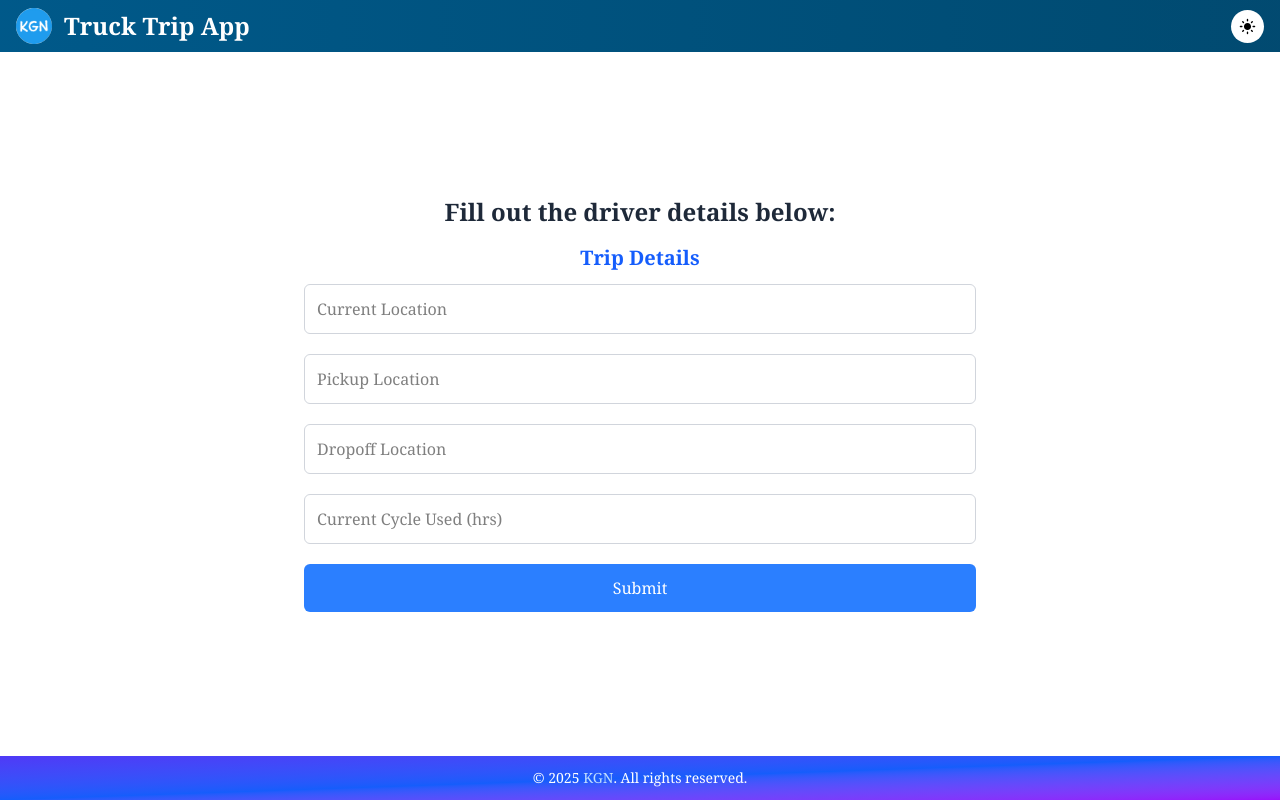
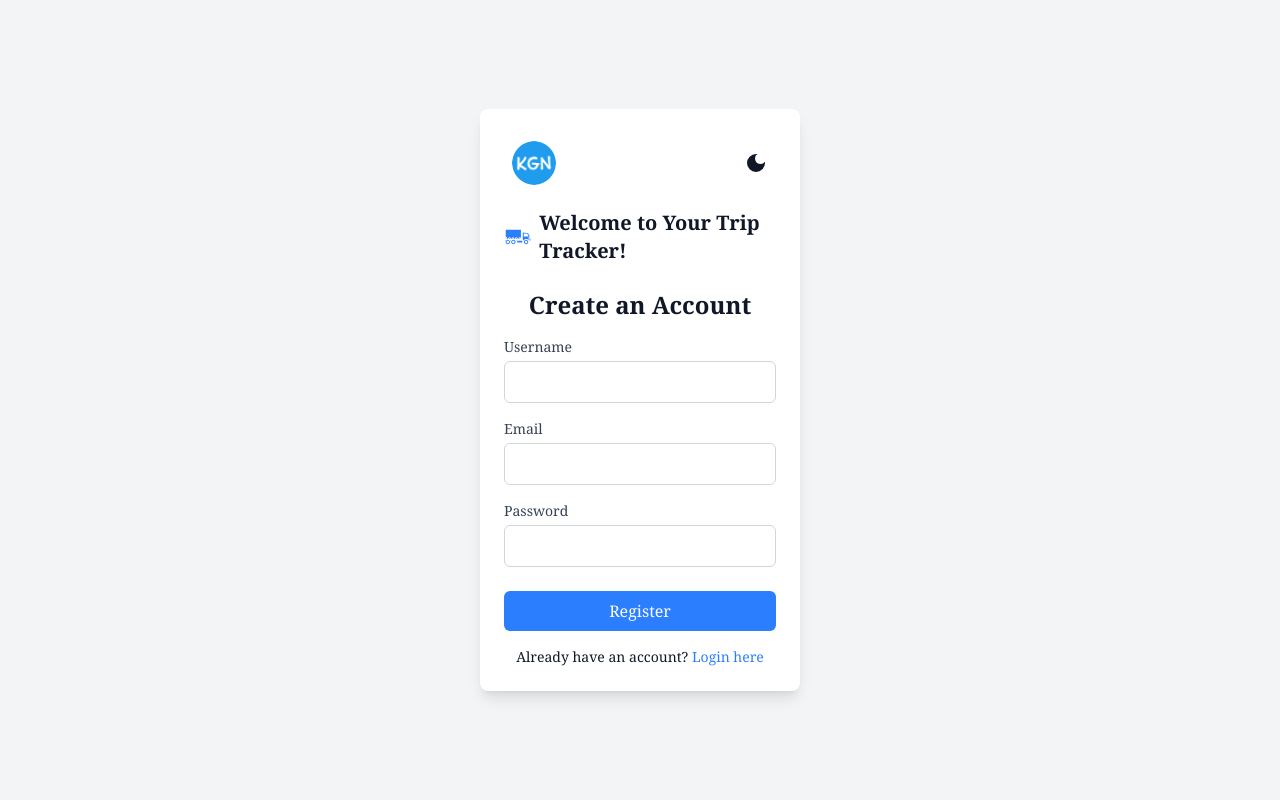
Before and after one commit to kaberege/kgn-fe-reactjs, a React (Vite) app in the folder truck-trip-log/: page / in a window 1280 px wide. Built offline with nearby package versions, Linux system fonts and the light colour scheme.

Commit message:
added login & register functionalities

```diff
--- a/truck-trip-log/index.html
+++ b/truck-trip-log/index.html
@@ -5,7 +5,7 @@
   <meta charset="UTF-8" />
   <link rel="icon" type="image/jpeg" href="/favicon.jpg" />
   <meta name="viewport" content="width=device-width, initial-scale=1.0" />
-  <title>Truck-Trip-Log</title>
+  <title>Truck Trip App</title>
   <link rel="stylesheet" href="https://unpkg.com/leaflet@1.9.4/dist/leaflet.css"
     integrity="sha256-p4NxAoJBhIIN+hmNHrzRCf9tD/miZyoHS5obTRR9BMY=" crossorigin="" />
 </head>
--- a/truck-trip-log/src/components/DriverForm.tsx
+++ b/truck-trip-log/src/components/DriverForm.tsx
@@ -137,7 +137,7 @@ const DriverForm = () => {
     return (
         <div className='pt-2'>
             {/* Back to Map Button */}
-            <Link to="/map" className=" bg-blue-500 text-xs text-amber-300 hover:bg-blue-600 transition-colors p-1 rounded-lg shadow-md">
+            <Link to="/truck/map" className=" bg-blue-500 text-xs text-amber-300 hover:bg-blue-600 transition-colors p-1 rounded-lg shadow-md">
                 Back to Map
             </Link>
             <div className="max-w-2xl mx-auto bg-stone-100 border border-stone-600 rounded-lg p-1 mt-2 mb-7 sm:p-6 shadow-lg dark:bg-gray-800">
--- a/truck-trip-log/src/components/DriverLogs.tsx
+++ b/truck-trip-log/src/components/DriverLogs.tsx
@@ -10,7 +10,7 @@ const DriverLogs = () => {
         <div className='p-5'>
             <div className='flex gap-2'>
                 {/* Back to Home Button */}
-                <Link to="/" >
+                <Link to="/truck" >
                     <button className=" bg-blue-500 text-xs text-amber-300 hover:bg-blue-600
                      p-1 rounded-lg shadow-md focus:outline-none focus:ring-2 focus:ring-blue-400
                   focus:ring-opacity-75 transition-all cursor-pointer
--- a/truck-trip-log/src/components/MapView.tsx
+++ b/truck-trip-log/src/components/MapView.tsx
@@ -241,12 +241,14 @@ const MapView = () => {
   return (
     <div className="container relative">
       {/* Back to Home Button */}
-      <Link to="/" className=" bg-blue-500 text-xs text-amber-300 hover:bg-blue-600 transition-colors p-1 rounded-lg shadow-md">
+      <Link to="/truck" className=" bg-blue-500 text-xs text-amber-300 hover:bg-blue-600 transition-colors p-1 rounded-lg shadow-md">
         Back to Home
       </Link>
 
       {/* Map container */}
-      <div id="map" style={{ height: "450px", width: "100%", marginTop: "10px" }} />
+      <div id="map" style={{ height: "450px", width: "100%", marginTop: "10px", borderRadius: "10px" }} />
+
+       {/* Route details component*/}
       <RouteDetails
         error={error}
         loading={loading}
--- a/truck-trip-log/src/components/RouteDetails.tsx
+++ b/truck-trip-log/src/components/RouteDetails.tsx
@@ -87,7 +87,7 @@ const RouteDetails = ({ error, loading, fetchRoute, routeDistance, routeDuration
 
           {!loading && !error && (
             <Link
-            to={`/eld-log/${currentCycleUsed}`}
+            to={`/truck/eld-log/${currentCycleUsed}`}
             className=' flex justify-center' >
               <button className="mt-2 w-17 text-[11px] cursor-pointer font-semibold bg-green-500 hover:bg-green-400 transition-colors p-1 rounded">
                 View Logs
--- a/truck-trip-log/src/components/TripForm.tsx
+++ b/truck-trip-log/src/components/TripForm.tsx
@@ -82,7 +82,7 @@ const TripForm = () => {
       setTripDetails(driverTripData);
       localStorage.setItem("driverTripData", JSON.stringify(driverTripData)); // Send trip details to the local storage
       // Navigate and pass the coordinates/location as state to MapView
-      navigate('/map');
+      navigate('/truck/map');
     } else {
       alert('One or more locations could not be geocoded.');
     }
--- /dev/null
+++ b/truck-trip-log/src/pages/Login.tsx
@@ -0,0 +1,93 @@
+import React, { useState } from 'react';
+import { useNavigate, Link } from 'react-router-dom';
+import axios from 'axios';
+import { MdDarkMode, MdLightMode } from 'react-icons/md';
+import { GiTruck } from 'react-icons/gi';
+import logo from '../assets/favicon.jpg';
+
+function Login() {
+  const [email, setEmail] = useState('');
+  const [password, setPassword] = useState('');
+  const [error, setError] = useState('');
+  const [isDarkMode, setIsDarkMode] = useState<boolean>(false); // Dark mode state
+  const navigate = useNavigate();
+
+
+  const handleLogin = async (e: React.FormEvent) => {
+    e.preventDefault();
+    try {
+      const response = await axios.post('http://localhost:8000/user/login/', {
+        email: email,
+        password: password,
+      });
+
+      localStorage.setItem('access_token', response.data.access);
+      navigate('/truck');
+    } catch (err) {
+      setError('Invalid email or password. Please try again.');
+    }
+  };
+
+  return (
+    <div className={`flex items-center justify-center min-h-screen ${isDarkMode && "dark"} dark:bg-gray-900 bg-gray-100`}>
+      <div className='p-6 rounded-lg shadow-lg w-full max-w-xs dark:bg-gray-800 dark:text-white bg-white text-gray-900'>
+        <div className="flex justify-between items-center mb-4 p-2">
+          <img src={logo} alt="Logo" className="w-11 h-11 rounded-full" />
+          <button
+            className="text-2xl text-gray-900 dark:text-white"
+            onClick={() => setIsDarkMode(prevMode => !prevMode)}
+          >
+            {isDarkMode ? <MdLightMode /> : <MdDarkMode />}
+          </button>
+        </div>
+        <div className="flex items-center justify-center mb-6">
+          <GiTruck className="text-4xl text-blue-500 mr-2" />
+          <h2 className="text-xl font-semibold text-gray-900 dark:text-white">Welcome Back to Your Trip Tracker!</h2>
+        </div>
+
+        <h2 className="text-2xl font-semibold text-center mb-4 text-gray-900 dark:text-white">Login to Your Account</h2>
+
+        {error && <p className="text-red-500 text-center">{error}</p>}
+
+        <form onSubmit={handleLogin}>
+          <div className="mb-4">
+            <label htmlFor="email" className="block text-sm font-medium text-gray-700 dark:text-gray-300">Email</label>
+            <input
+              type="email"
+              id="email"
+              value={email}
+              onChange={(e) => setEmail(e.target.value)}
+              className="mt-1 p-2 w-full border border-gray-300 dark:border-gray-600 bg-white dark:bg-gray-700 text-gray-900 dark:text-white rounded-md"
+              required
+            />
+          </div>
+
+          <div className="mb-6">
+            <label htmlFor="password" className="block text-sm font-medium text-gray-700 dark:text-gray-300">Password</label>
+            <input
+              type="password"
+              id="password"
+              value={password}
+              onChange={(e) => setPassword(e.target.value)}
+              className="mt-1 p-2 w-full border border-gray-300 dark:border-gray-600 bg-white dark:bg-gray-700 text-gray-900 dark:text-white rounded-md"
+              required
+            />
+          </div>
+
+          <button
+          type="submit"
+          className="w-full cursor-pointer bg-blue-500 text-white p-2 rounded-md hover:bg-blue-600 dark:hover:bg-blue-700">
+            Login
+          </button>
+        </form>
+
+        <p className="mt-4 text-center text-sm dark:text-gray-400">
+          Don't have an account?{' '}
+          <Link to="/" className="text-blue-500 hover:text-blue-700">Register here</Link>
+        </p>
+      </div>
+    </div>
+  );
+}
+
+export default Login;
--- /dev/null
+++ b/truck-trip-log/src/pages/Register.tsx
@@ -0,0 +1,103 @@
+import React, { useState} from 'react';
+import { useNavigate, Link } from 'react-router-dom';
+import axios from 'axios';
+import { MdDarkMode, MdLightMode } from 'react-icons/md';
+import { GiTruck } from 'react-icons/gi';
+import logo from '../assets/favicon.jpg';
+
+function Register() {
+  const [email, setEmail] = useState('');
+  const [password, setPassword] = useState('');
+  const [username, setUsername] = useState('');
+  const [error, setError] = useState('');
+  const [isDarkMode, setIsDarkMode] = useState<boolean>(false); // Dark mode state
+  const navigate = useNavigate();
+
+
+  const handleRegister = async (e: React.FormEvent) => {
+    e.preventDefault();
+    try {
+      const response = await axios.post('http://localhost:8000/user/register/', {
+        email: email,
+        password: password,
+        username: username,
+      });
+      navigate('/login');
+    } catch (err) {
+      setError('Registration failed. Please try again.');
+    }
+  };
+
+  return (
+    <div className={`flex items-center justify-center min-h-screen ${isDarkMode && "dark"} dark:bg-gray-900 bg-gray-100`}>
+      <div className='p-6 rounded-lg shadow-lg w-full max-w-xs dark:bg-gray-800 dark:text-white bg-white text-gray-900'>
+        <div className="flex justify-between items-center mb-4 p-2">
+          <img src={logo} alt="Logo" className="w-11 h-11 rounded-full" />
+          <button
+            className="text-2xl text-gray-900 dark:text-white"
+            onClick={() => setIsDarkMode(prevMode => !prevMode)}
+          >
+            {isDarkMode ? <MdLightMode /> : <MdDarkMode />}
+          </button>
+        </div>
+        <div className="flex items-center justify-center mb-6">
+          <GiTruck className="text-4xl text-blue-500 mr-2" />
+          <h2 className="text-xl font-semibold text-gray-900 dark:text-white">Welcome to Your Trip Tracker!</h2>
+        </div>
+
+        <h2 className="text-2xl font-semibold text-center mb-4 text-gray-900 dark:text-white">Create an Account</h2>
+
+        {error && <p className="text-red-500 text-center">{error}</p>}
+
+        <form onSubmit={handleRegister}>
+          <div className="mb-4">
+            <label htmlFor="username" className="block text-sm font-medium text-gray-700 dark:text-gray-300">Username</label>
+            <input
+              type="text"
+              id="username"
+              value={username}
+              onChange={(e) => setUsername(e.target.value)}
+              className="mt-1 p-2 w-full border border-gray-300 dark:border-gray-600 bg-white dark:bg-gray-700 text-gray-900 dark:text-white rounded-md"
+              required
+            />
+          </div>
+
+          <div className="mb-4">
+            <label htmlFor="email" className="block text-sm font-medium text-gray-700 dark:text-gray-300">Email</label>
+            <input
+              type="email"
+              id="email"
+              value={email}
+              onChange={(e) => setEmail(e.target.value)}
+              className="mt-1 p-2 w-full border border-gray-300 dark:border-gray-600 bg-white dark:bg-gray-700 text-gray-900 dark:text-white rounded-md"
+              required
+            />
+          </div>
+
+          <div className="mb-6">
+            <label htmlFor="password" className="block text-sm font-medium text-gray-700 dark:text-gray-300">Password</label>
+            <input
+              type="password"
+              id="password"
+              value={password}
+              onChange={(e) => setPassword(e.target.value)}
+              className="mt-1 p-2 w-full border border-gray-300 dark:border-gray-600 bg-white dark:bg-gray-700 text-gray-900 dark:text-white rounded-md"
+              required
+            />
+          </div>
+
+          <button type="submit" className="w-full cursor-pointer bg-blue-500 text-white p-2 rounded-md hover:bg-blue-600 dark:hover:bg-blue-700">
+            Register
+          </button>
+        </form>
+
+        <p className="mt-4 text-center text-sm dark:text-gray-400">
+          Already have an account?{' '}
+          <Link to="/login" className="text-blue-500 hover:text-blue-700">Login here</Link>
+        </p>
+      </div>
+    </div>
+  );
+}
+
+export default Register;
```
Also changed, not shown: truck-trip-log/src/main.tsx (+10 -0 lines).
